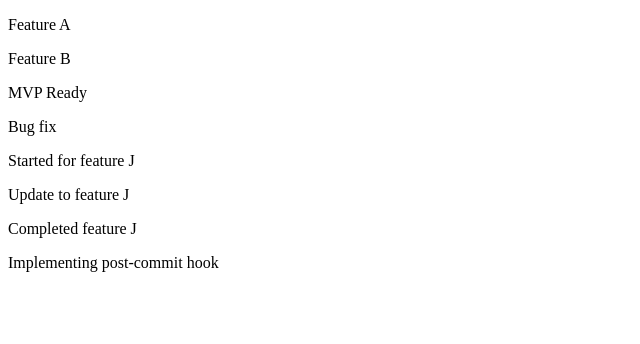
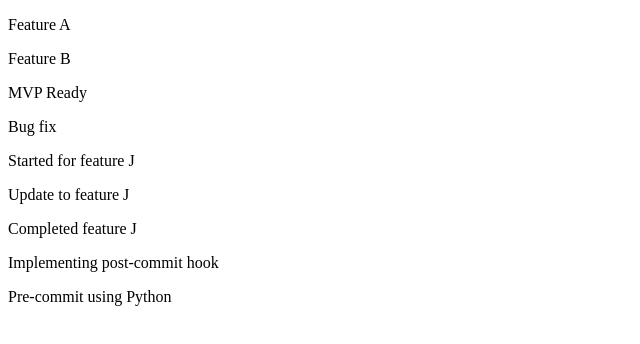
Before and after one commit to harunisiaho/first_repo, a plain HTML site: page index.html in a window 1280 px wide. Shown: the whole page, without its empty margins (0-640 px from the left). Drawn offline with Linux system fonts and the light colour scheme.

Commit message:
Pre commit hook

```diff
--- a/index.html
+++ b/index.html
@@ -14,5 +14,6 @@
     <p>Update to feature J</p>
     <p>Completed feature J</p>
     <p>Implementing post-commit hook</p>
+    <p>Pre-commit using Python</p>
 </body>
 </html>
```
